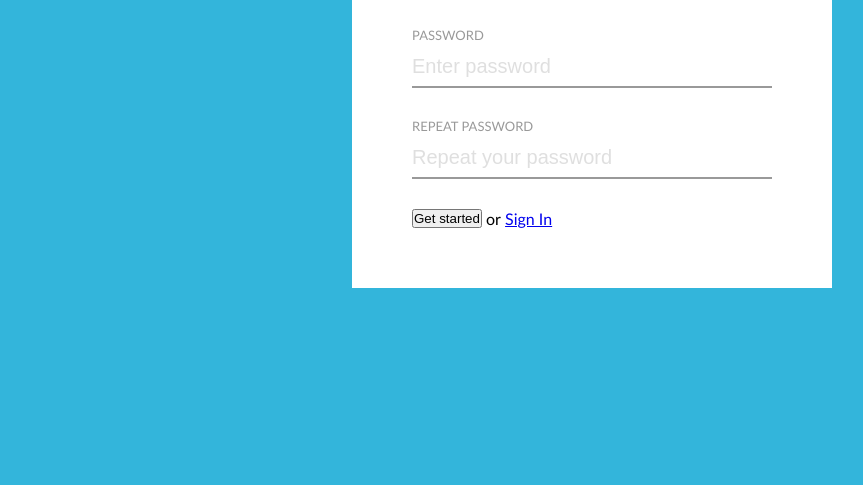
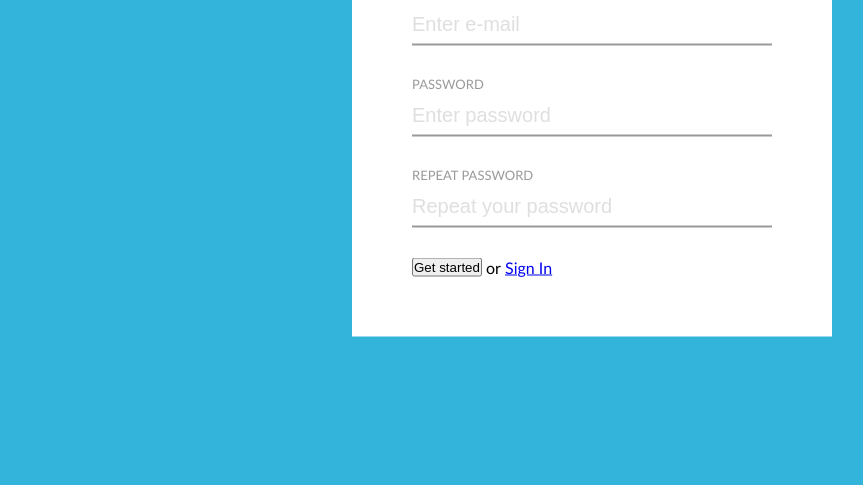
Before and after one commit to ImantasPrecas/04-sign-up-codealong, a website: page index.html in a window 1280 px wide. Shown: the part 315-800 px from the top of the page, without its empty margins (208-1071 px from the left). Drawn offline with Linux system fonts and the light colour scheme.

Commit message:
Position content in center of the screen #2

```diff
--- a/CSS/main.css
+++ b/CSS/main.css
@@ -13,9 +13,11 @@ body {
 
 .container {
   width: 800px;
-  margin-top: 100px;
-  margin-left: calc(50% - 400px);
   display: inline-block;
+  position: absolute;
+  top: 50%;
+  left: 50%;
+  transform: translate(-50%, -50%);
 }
 
 .container > .left-column {
```
Also changed, not shown: README.md.
